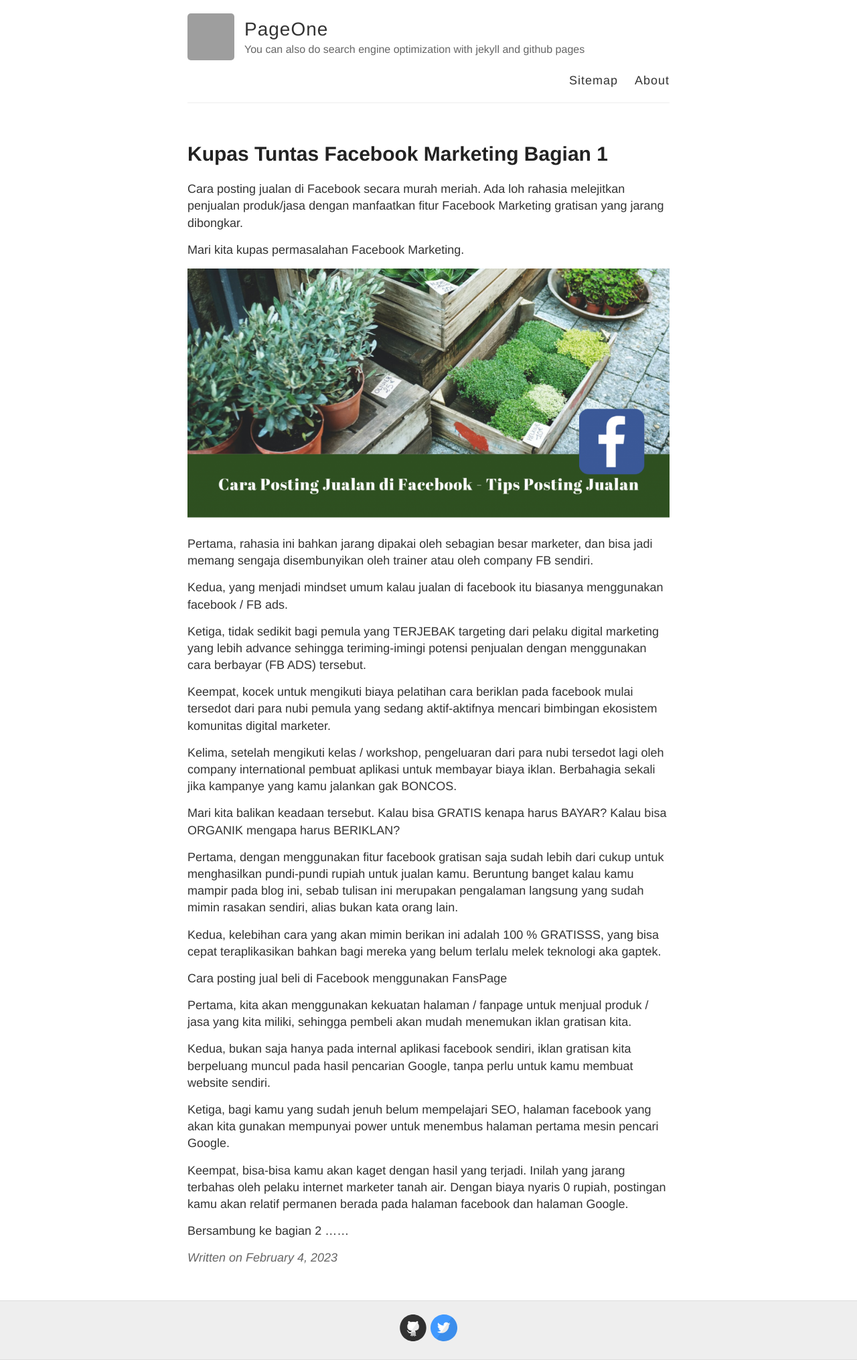
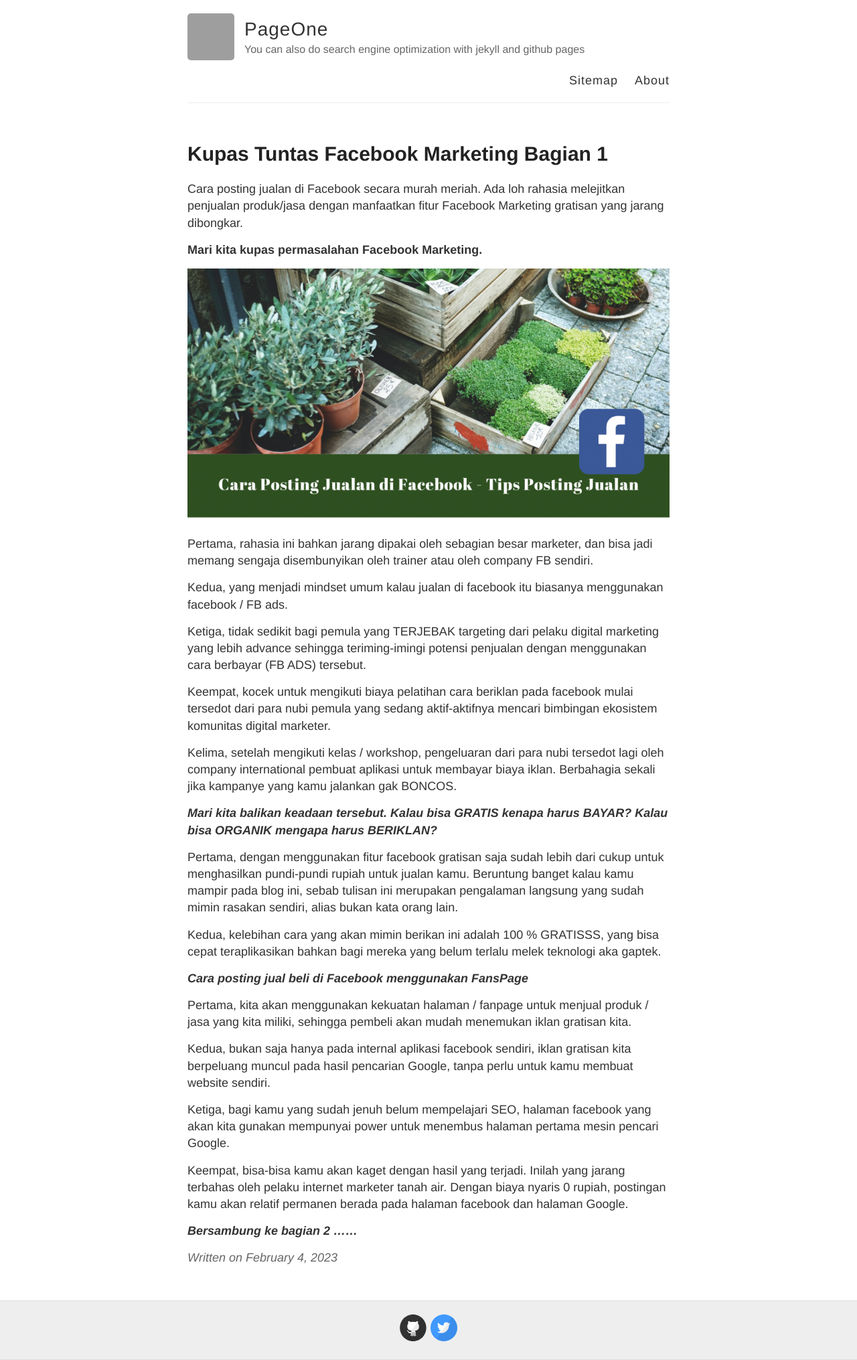
Before and after one commit to utaramas/pageone, a Jekyll site: the page built from _posts/2023-2-4-Kupas-Tuntas-Facebook-Marketing-Organik-Bagian-1.md, in a window 1280 px wide. Shown: the whole page at 67% size. Built offline with Jekyll 4.4.1, drawn with Linux system fonts in a browser that asks for light colours; grey boxes are pictures that could not be loaded.

```diff
--- a/_posts/2023-2-4-Kupas-Tuntas-Facebook-Marketing-Organik-Bagian-1.md
+++ b/_posts/2023-2-4-Kupas-Tuntas-Facebook-Marketing-Organik-Bagian-1.md
@@ -5,7 +5,7 @@ title: Kupas Tuntas Facebook Marketing Bagian 1
 
 Cara posting jualan di Facebook secara murah meriah. Ada loh rahasia melejitkan penjualan produk/jasa dengan manfaatkan fitur Facebook Marketing gratisan yang jarang dibongkar.
 
-Mari kita kupas permasalahan Facebook Marketing.
+**Mari kita kupas permasalahan Facebook Marketing.**
 
 ![Cara Posting Jualan di Facebook - Tips Posting Jualan di FB]({{ site.baseurl }}/images/Cara-Posting-Jualan-di-Facebook-Tips-Posting-Jualan-1024x536.png)
 
@@ -19,13 +19,13 @@ Keempat, kocek untuk mengikuti biaya pelatihan cara beriklan pada facebook mulai
 
 Kelima, setelah mengikuti kelas / workshop, pengeluaran dari para nubi tersedot lagi oleh company international pembuat aplikasi untuk membayar biaya iklan. Berbahagia sekali jika kampanye yang kamu jalankan gak BONCOS.
 
-Mari kita balikan keadaan tersebut. Kalau bisa GRATIS kenapa harus BAYAR? Kalau bisa ORGANIK mengapa harus BERIKLAN?
+***Mari kita balikan keadaan tersebut. Kalau bisa GRATIS kenapa harus BAYAR? Kalau bisa ORGANIK mengapa harus BERIKLAN?***
 
 Pertama, dengan menggunakan fitur facebook gratisan saja sudah lebih dari cukup untuk menghasilkan pundi-pundi rupiah untuk jualan kamu. Beruntung banget kalau kamu mampir pada blog ini, sebab tulisan ini merupakan pengalaman langsung yang sudah mimin rasakan sendiri, alias bukan kata orang lain.
 
 Kedua, kelebihan cara yang akan mimin berikan ini adalah 100 % GRATISSS, yang bisa cepat teraplikasikan bahkan bagi mereka yang belum terlalu melek teknologi aka gaptek.
 
-Cara posting jual beli di Facebook menggunakan FansPage
+***Cara posting jual beli di Facebook menggunakan FansPage***
 
 Pertama, kita akan menggunakan kekuatan halaman / fanpage untuk menjual produk / jasa yang kita miliki, sehingga pembeli akan mudah menemukan iklan gratisan kita.
 
@@ -35,4 +35,4 @@ Ketiga, bagi kamu yang sudah jenuh belum mempelajari SEO, halaman facebook yang
 
 Keempat, bisa-bisa kamu akan kaget dengan hasil yang terjadi. Inilah yang jarang terbahas oleh pelaku internet marketer tanah air. Dengan biaya nyaris 0 rupiah, postingan kamu akan relatif permanen berada pada halaman facebook dan halaman Google.
 
-Bersambung ke bagian 2 ......
+***Bersambung ke bagian 2 ......***
```
